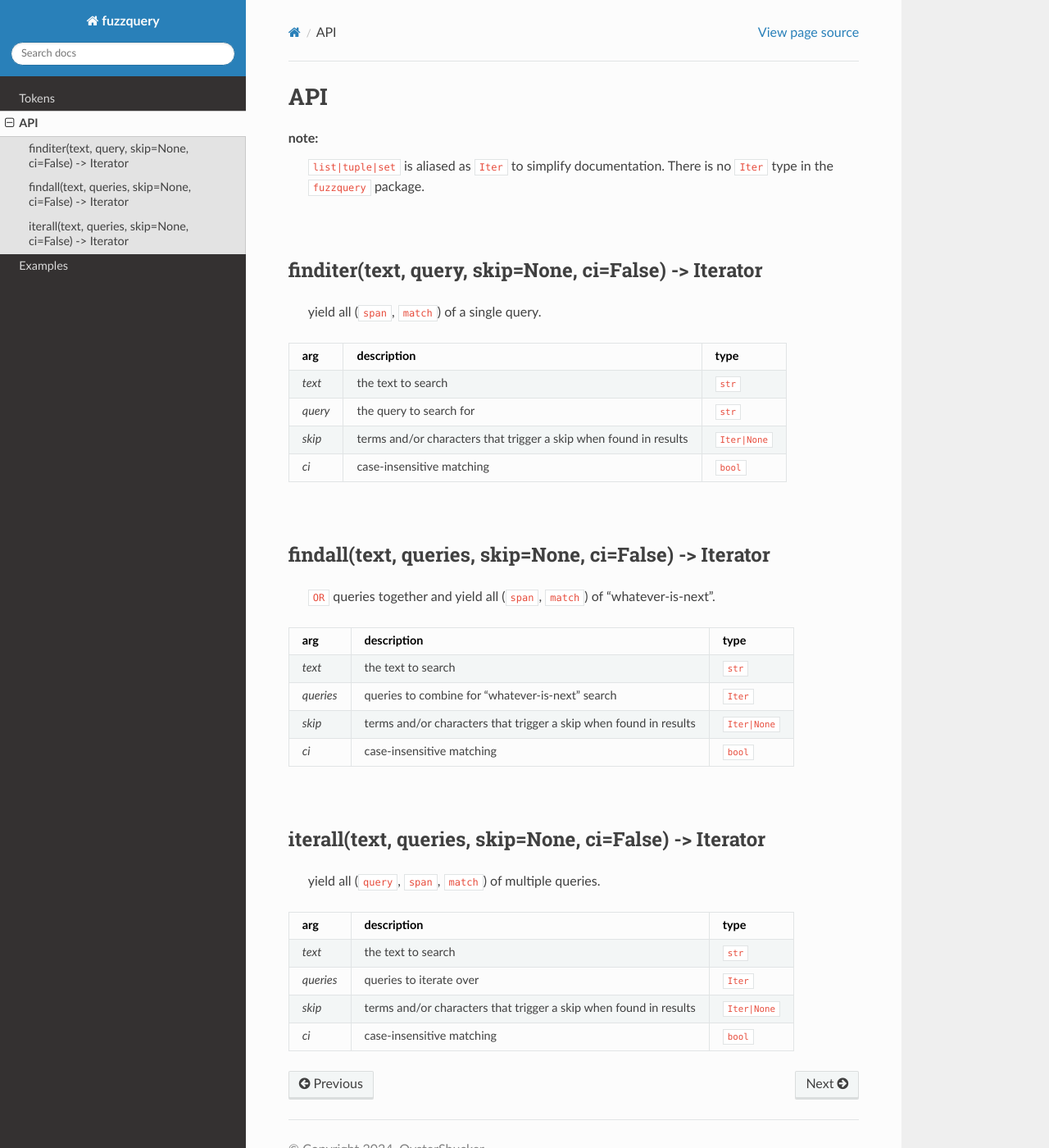
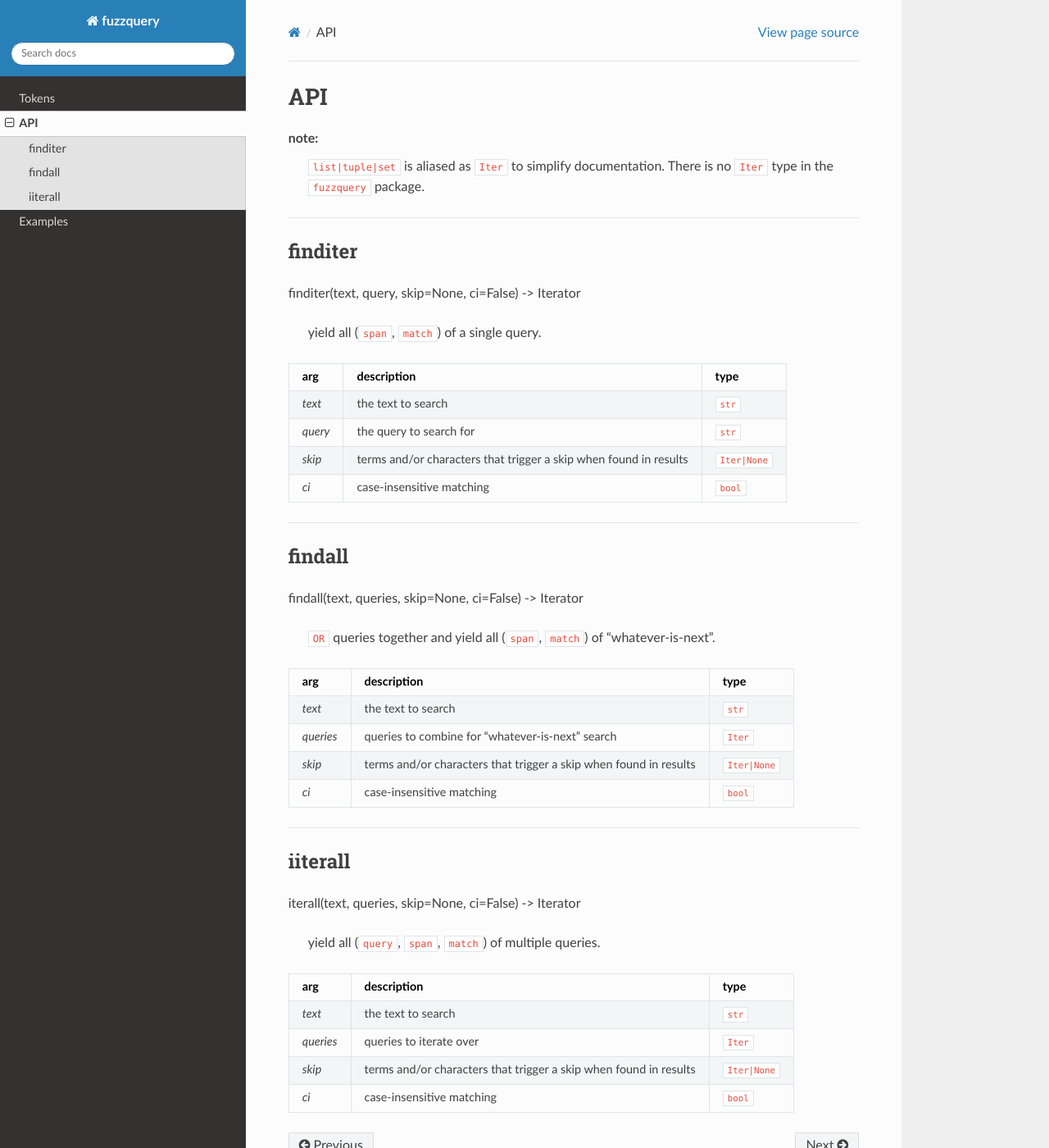
Before and after one commit to OneMadGypsy/fuzzquery, a Sphinx documentation site: the page built from docs/source/api.rst, in a window 1280 px wide and 1400 px high. Shown: the whole window at 82% size. Built offline with Sphinx 7.4.7 and the Read the Docs theme 2.0.0, drawn with Linux system fonts in a browser that asks for light colours.

Commit message:
Update api.rst

```diff
--- a/docs/source/api.rst
+++ b/docs/source/api.rst
@@ -3,10 +3,12 @@ API
 **note:**
   ``list|tuple|set`` is aliased as ``Iter`` to simplify documentation. There is no ``Iter`` type in the ``fuzzquery`` package.
 
-|
+----------
+
+finditer
+--------
 
 finditer(text, query, skip=None, ci=False) -> Iterator
-------------------------------------------------------
 
   yield all (``span``, ``match``) of a single query.
 
@@ -22,10 +24,12 @@ finditer(text, query, skip=None, ci=False) -> Iterator
 |*ci*      | case-insensitive matching                                         | ``bool``       |
 +----------+-------------------------------------------------------------------+----------------+
 
-|
+------------------
+
+findall
+-------
 
 findall(text, queries, skip=None, ci=False) -> Iterator
-------------------------------------------------------
 
   ``OR`` queries together and yield all (``span``, ``match``) of "whatever-is-next".
 
@@ -41,10 +45,12 @@ findall(text, queries, skip=None, ci=False) -> Iterator
 |*ci*       | case-insensitive matching                                         | ``bool``       |
 +-----------+-------------------------------------------------------------------+----------------+
 
-|
+---------------
+
+iiterall
+-------
 
 iterall(text, queries, skip=None, ci=False) -> Iterator
-------------------------------------------------------
 
   yield all (``query``, ``span``, ``match``) of multiple queries.
 
```
